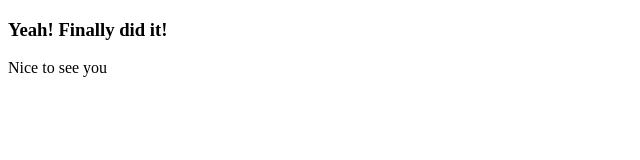
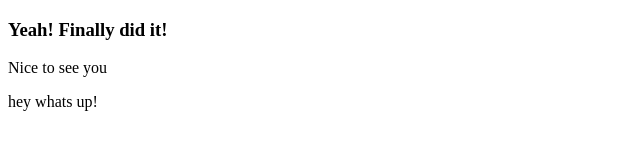
Before and after one commit to Nazmul017/First-website, a plain HTML site: page index.html in a window 1280 px wide. Shown: the whole page, without its empty margins (0-640 px from the left). Drawn offline with Linux system fonts and the light colour scheme.

Commit message:
Update index.html

```diff
--- a/index.html
+++ b/index.html
@@ -7,5 +7,6 @@
 <body>
     <h3>Yeah! Finally did it!</h3>
     <p>Nice to see you</p>
+    <p> hey whats up!</p>
 </body>
 </html>
```
